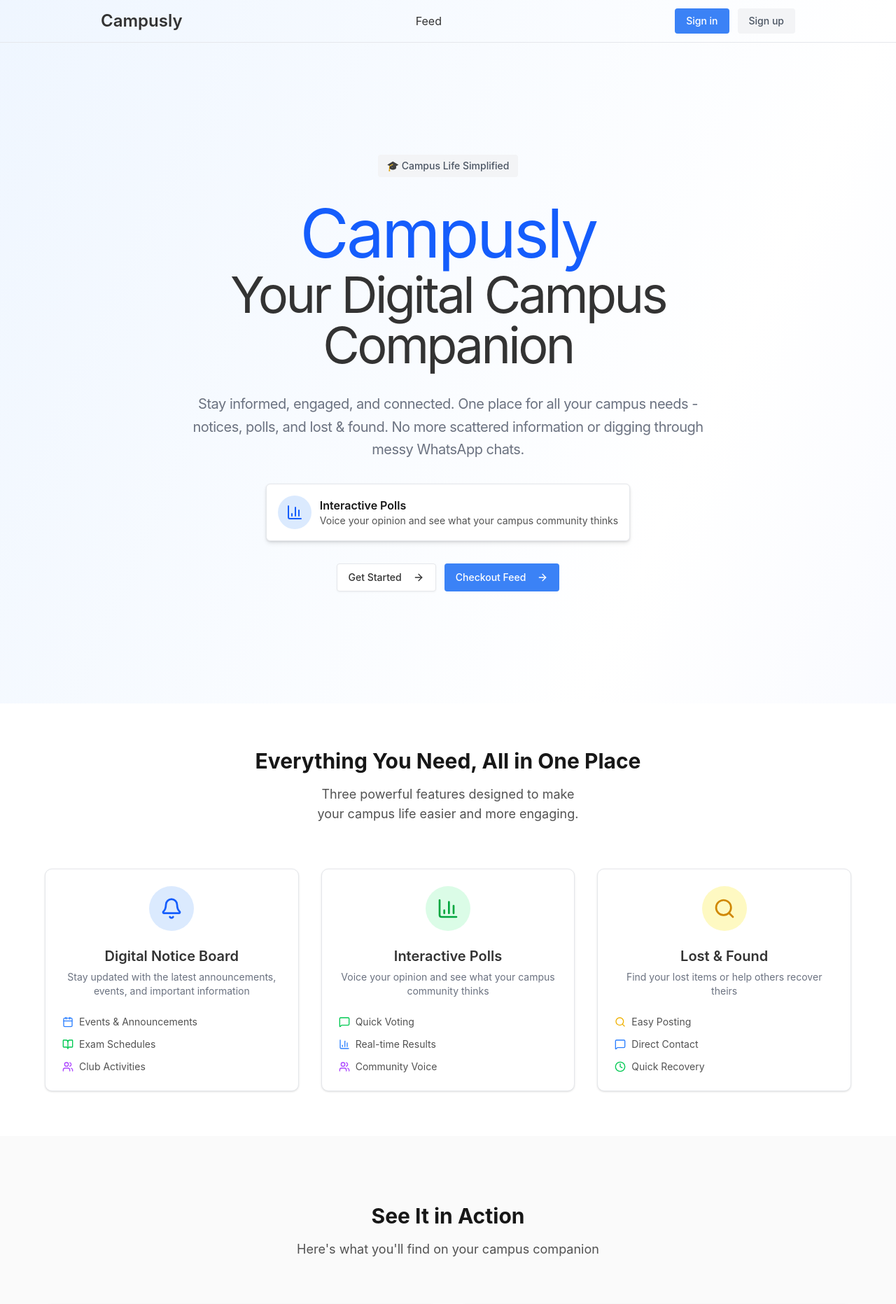
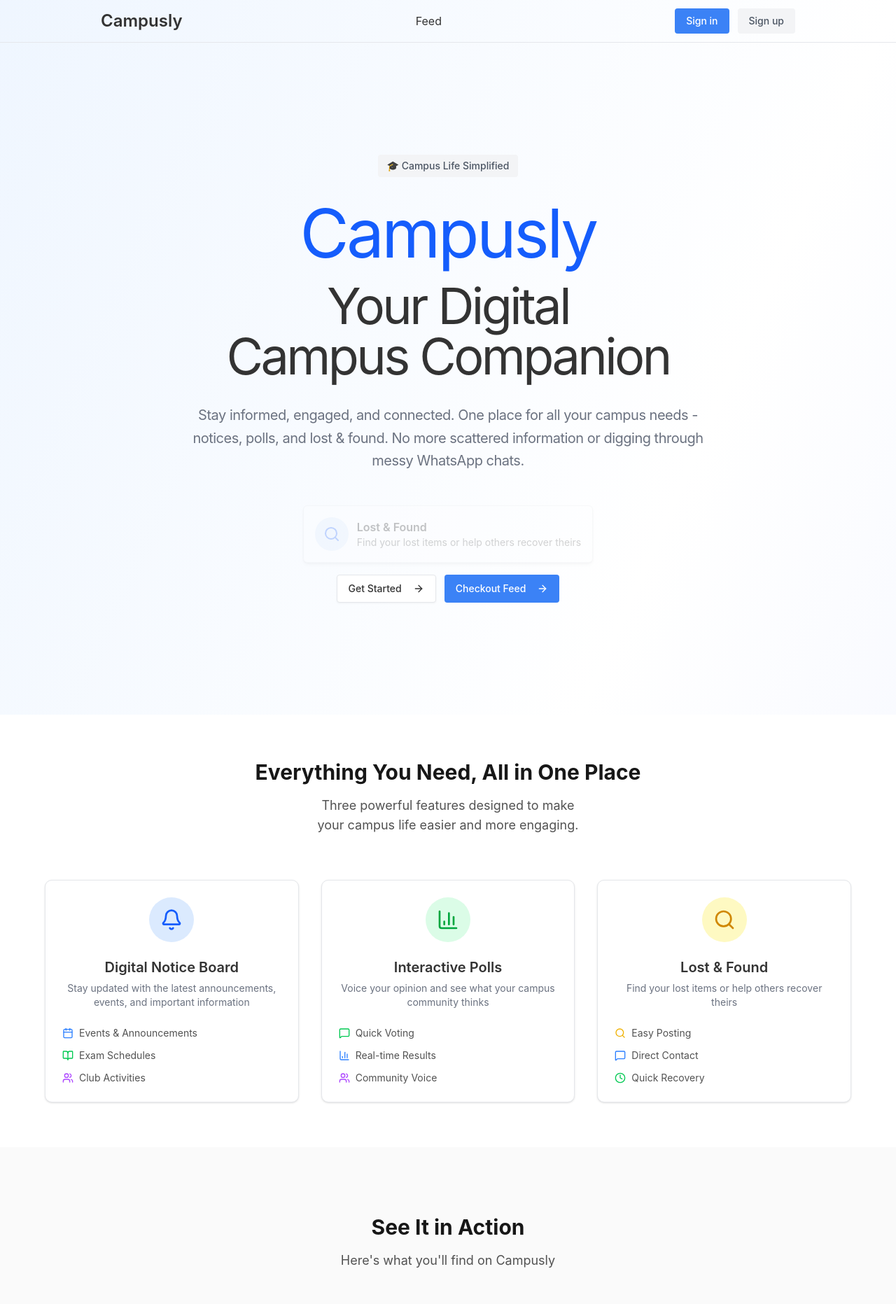
Before and after one commit to ArjunCodess/techvista25, a Next.js app: page / in a window 1280 px wide. Shown: the top 1863 px of the page at 70% size. Built offline with nearby package versions, Linux system fonts and the light colour scheme; no server answers.

Commit message:
fix(branding): update references from Campus Companion to Campusly
- change text in HomePage and Hero components to reflect new branding
- update footer to display "Campusly" instead of "Campus Companion"
- enhance button structure in Header component for improved layout and responsiveness

```diff
--- a/src/app/page.tsx
+++ b/src/app/page.tsx
@@ -186,7 +186,7 @@
               See It in Action
             </h2>
             <p className="text-lg text-neutral-600">
-              Here's what you'll find on your campus companion
+              Here's what you'll find on Campusly
             </p>
           </div>
 
@@ -214,7 +214,7 @@
             Ready to Transform Your Campus Experience?
           </h2>
           <p className="text-lg text-blue-100 mb-8 max-w-2xl mx-auto">
-            Join thousands of students who are already using Campus Companion to
+            Join students who are already using Campusly to
             stay connected and informed. It's free, simple, and designed just
             for you.
           </p>
@@ -236,7 +236,7 @@
       <footer className="px-4 py-8 bg-neutral-900 text-neutral-400">
         <div className="mx-auto max-w-6xl text-center">
           <p className="text-sm">
-            © 2025 Campus Companion. Built with ❤️ for students, by students.
+            Campusly. Built with ❤️ for students, by students.
           </p>
           <p className="text-xs mt-2">
             Powered by Next.js, TypeScript, and Sanity CMS
--- a/src/components/header.tsx
+++ b/src/components/header.tsx
@@ -16,12 +16,14 @@
         </div>
         <nav className="flex items-center gap-3">
           <SignedOut>
-            <Link href="/sign-in">
-              <Button>Sign in</Button>
-            </Link>
-            <Link href="/sign-up">
-              <Button variant="secondary">Sign up</Button>
-            </Link>
+            <div className="flex gap-3">
+              <Link href="/sign-in">
+                <Button>Sign in</Button>
+              </Link>
+              <Link href="/sign-up" className="hidden sm:inline-block">
+                <Button variant="secondary">Sign up</Button>
+              </Link>
+            </div>
           </SignedOut>
           <SignedIn>
             <UserButton />
--- a/src/components/hero.tsx
+++ b/src/components/hero.tsx
@@ -45,7 +45,7 @@
   const currentFeature = features[featureNumber];
 
   return (
-    <div className="w-full">
+    <div className="w-full px-4">
       <div className="container mx-auto">
         <div className="flex gap-8 py-20 lg:py-40 items-center justify-center flex-col">
           <Button variant="secondary" size="sm">
@@ -56,7 +56,7 @@
               <span className="text-blue-600 text-6xl md:text-8xl">
                 Campusly
               </span>
-              <span className="relative flex w-full justify-center overflow-hidden text-center md:pb-4 md:pt-1">
+              <span className="relative flex w-full justify-center overflow-hidden text-center md:pb-4 md:pt-5 pt-3 text-balance">
                 Your Digital Campus Companion
               </span>
             </h1>
```
